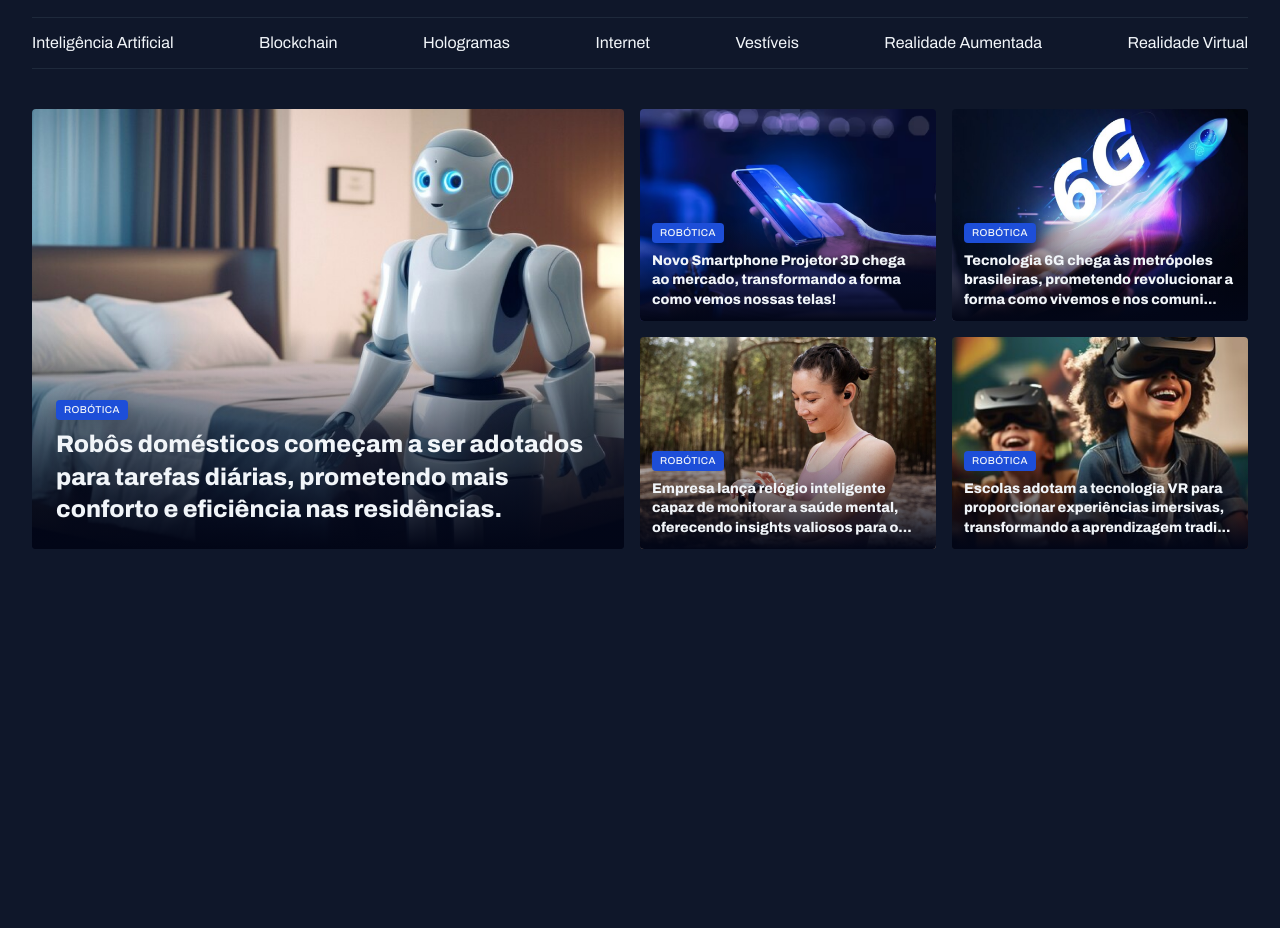
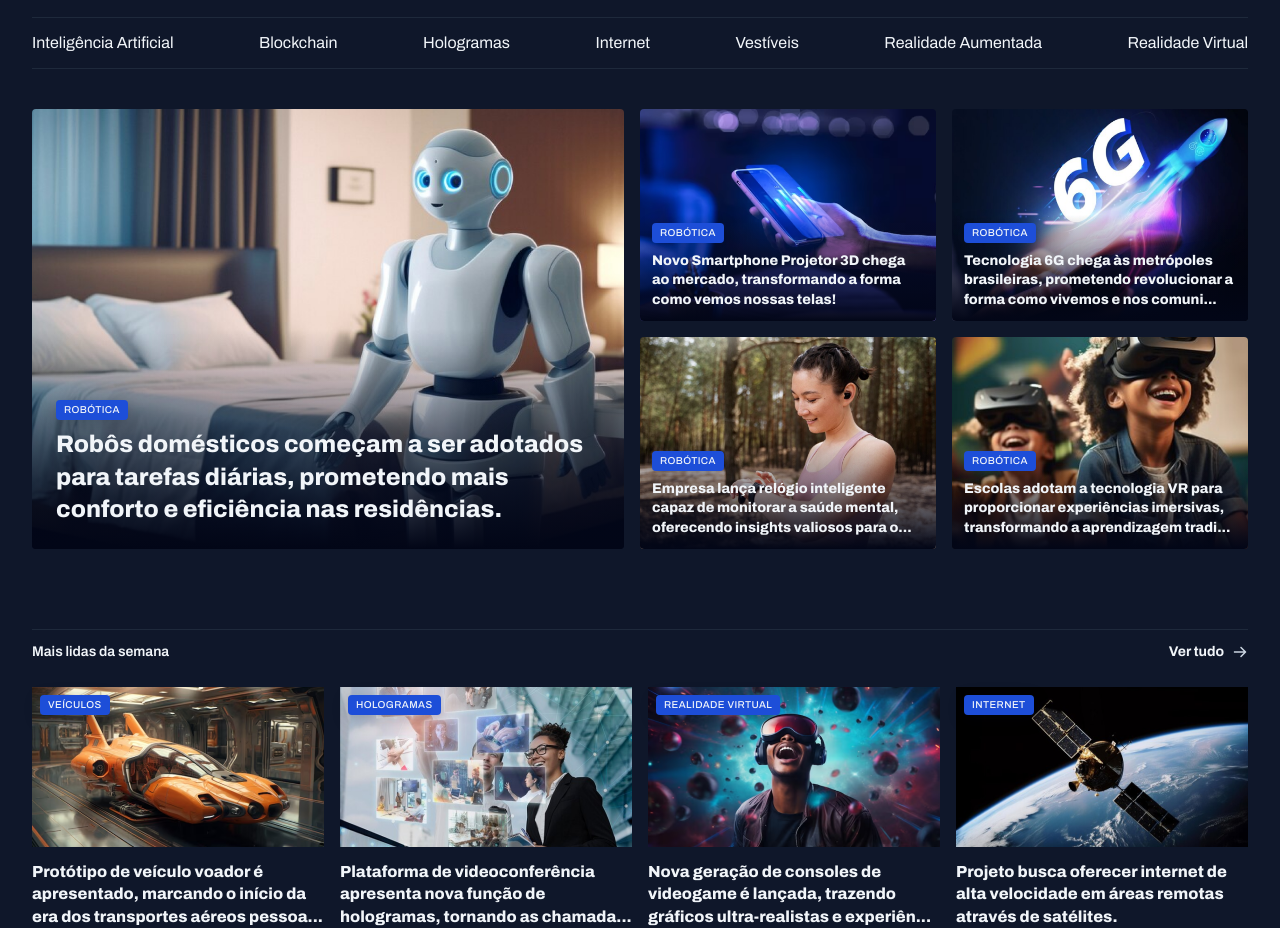
Before and after one commit to WellitonGoulart/Portal-de-Noticias, a plain HTML site: page index.html in a window 1280 px wide. Shown: the part 55-983 px from the top of the page. Before the commit the page ends 800 px from the top, so only its background shows below. Drawn offline with Linux system fonts and the light colour scheme.

Commit message:
Aplicando estilos na seção mais lida da semana.

```diff
--- a/index.html
+++ b/index.html
@@ -98,6 +98,50 @@
             </figure>
          </figure>
       </section>
+
+      <section id="weekly">
+         <header class="grid grid-flow-col">
+            <h3>Mais lidas da semana</h3>
+            <a href="#" class="grid grid-flow-col">
+               <strong>Ver tudo</strong>
+               <span></span>
+            </a>
+         </header>
+
+         <div class="grid gap-16">
+            <figure>
+               <span class="content-tag">veículos</span>
+               <img src="assets/images/Image 06.png" alt="">
+               <p>
+                  Protótipo de veículo voador é apresentado, marcando o início da era dos transportes aéreos pessoa...
+               </p>
+            </figure>
+
+            <figure>
+               <span class="content-tag">Hologramas</span>
+               <img src="assets/images/Image 07.png" alt="">
+               <p>
+                  Plataforma de videoconferência apresenta nova função de hologramas, tornando as chamada...
+               </p>
+            </figure>
+
+            <figure>
+               <span class="content-tag">Realidade virtual</span>
+               <img src="assets/images/Image 08.png" alt="">
+               <p>
+                  Nova geração de consoles de videogame é lançada, trazendo gráficos ultra-realistas e experiên...
+               </p>
+            </figure>
+
+            <figure>
+               <span class="content-tag">Internet</span>
+               <img src="assets/images/Image 09.png" alt="">
+               <p>
+                  Projeto busca oferecer internet de alta velocidade em áreas remotas através de satélites.
+               </p>
+            </figure>
+         </div>
+      </section>
    </main>
 </body>
 </html>
--- a/styles/global.css
+++ b/styles/global.css
@@ -52,6 +52,7 @@ img {
 
 main {
    margin-top: 40px;
+   gap: 80px;
 }
 
 .content-tag {
--- a/styles/section.css
+++ b/styles/section.css
@@ -1,3 +1,25 @@
+section header{
+   border-top: 1px solid var(--stroke-color);
+   padding-block: 12px 24px;
+   font: var(--text-span);
+
+   a {
+         justify-self: end;
+         align-items: center;
+         gap: 8px;
+
+         span {
+            background-image: url(../assets/icons/ArrowRight_White.svg);
+            width: 16px;
+            height: 16px;
+         }
+
+         &:hover span {
+            background-image: url(../assets/icons/ArrowRight.svg);
+         }
+      }
+}
+
 #featured {
    img {
       height: 100%;
@@ -37,3 +59,29 @@
       }
    }
 }
+
+#weekly {
+
+   &>div {
+      grid-template-columns: repeat(4, 292px);
+   }
+
+   img {
+      height: 160px;
+   }
+
+   figure {
+      position: relative;
+
+      .content-tag {
+         position: absolute;
+         top: 8px;
+         left: 8px;
+      }
+
+      p {
+         margin-top:  8px;
+         font-weight: 800;
+      }
+   }
+}
```
Also changed, not shown: assets/icons/ArrowRight_White.svg (added).
